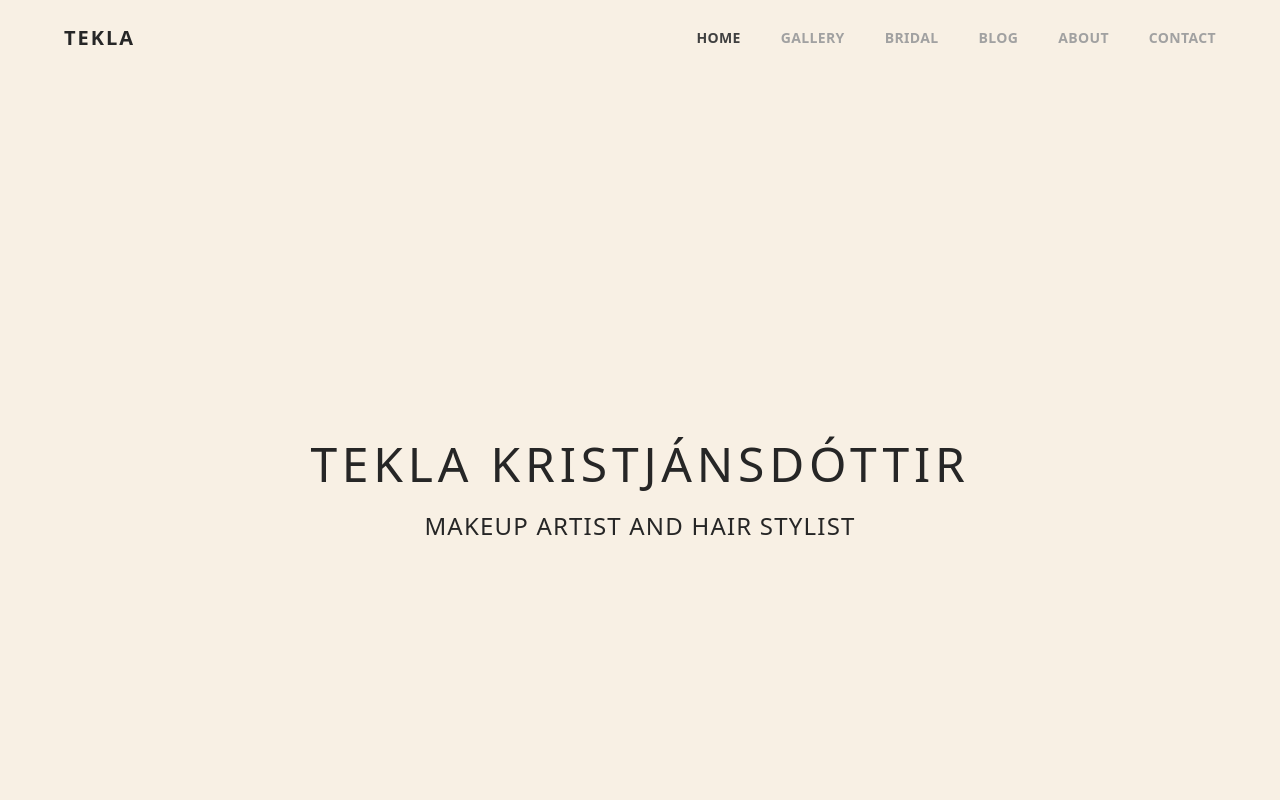
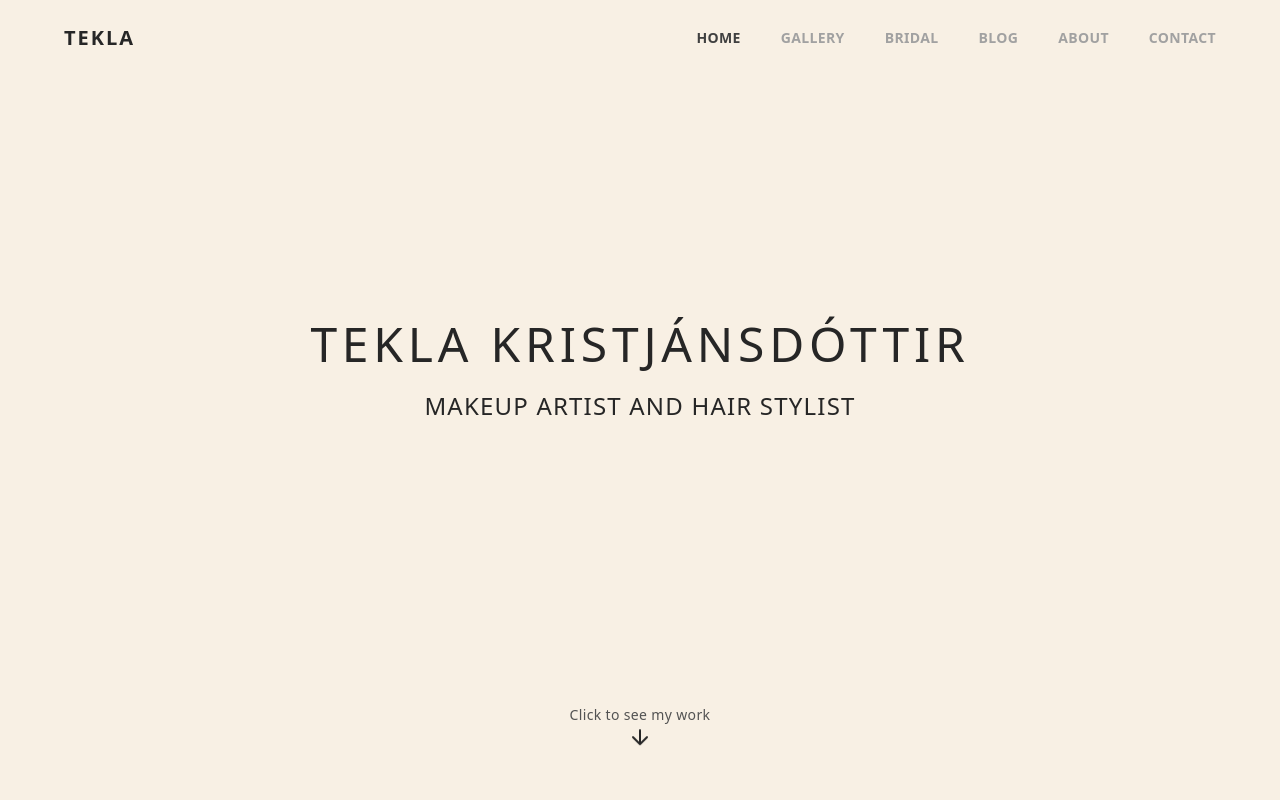
Before and after one commit to baldurlogi/tekla-portfolio, a React (Vite) app: page / in a window 1280 px wide. Shown: the top 800 px of the page. Built offline with nearby package versions, Linux system fonts and the light colour scheme.

Commit message:
small fixes

```diff
--- a/src/pages/Home.jsx
+++ b/src/pages/Home.jsx
@@ -3,11 +3,20 @@ import { Link } from 'react-router-dom'
 import image1 from '../assets/IMG_2688.jpg';
 
 const Home = () => {
+   const scrollToFeatured = () => {
+    document.getElementById('featured').scrollIntoView({
+      behavior: 'smooth',
+      block: 'start'
+    });
+   }
+
+
   return (
     <div className="flex flex-col gap-24">
 
       {/* ── Hero ─────────────────────────────────────────────────────── */}
-      <section className="min-h-screen flex items-center justify-center bg-[#f8f0e4]">
+      <section className="min-h-screen flex items-center justify-center bg-[#f8f0e4] pb-60 relative">
+      <div className="flex flex-col items-center">
         <h1
           className="text-center leading-tight uppercase tracking-widest text-3xl md:text-5xl animate-[fadeUp_.8s_ease-out_forwards]"
         >
@@ -16,11 +25,38 @@ const Home = () => {
             Makeup Artist&nbsp;and Hair Stylist
           </span>
         </h1>
+
+        {/* Scroll Down Button */}
+        <div className="absolute bottom-32 flex flex-col mt-2">
+          <button
+            onClick={scrollToFeatured}
+            className="flex flex-col items-center mt-2 animate-bounce cursor-pointer transition-opacity hover:opacity-70"
+            aria-label="Scroll to signature looks"
+          >
+            <span className="text-sm text-neutral-600 tracking-wide animate-pulse">
+              Click to see my work
+            </span>
+            <svg
+              width="24"
+              height="24"
+              viewBox="0 0 24 24"
+              fill="none"
+              stroke="currentColor"
+              strokeWidth="2"
+              strokeLinecap="round"
+              strokeLinejoin="round"
+              className="text-neutral-800"
+            >
+              <path d="M12 5v14M19 12l-7 7-7-7"/>
+            </svg>
+          </button>
+        </div>
+      </div>
       </section>
 
       {/* ── Featured Gallery Strip ───────────────────────────────────── */}
       <section id="featured" className="max-w-6xl mx-auto px-4">
-        <h2 className="text-2xl md:text-3xl font-semibold uppercase tracking-widest text-center">Signature Looks</h2>
+        <h2 className="text-2xl md:text-3xl font-semibold uppercase tracking-widest text-center mb-4 mt-6">Signature Looks</h2>
         {/* swap static imgs for <Link to="/gallery">…</Link> thumbnails, a slider, etc. */}
         <div className="grid grid-cols-2 md:grid-cols-4 gap-2">
           <img src={image1} alt="" className="aspect-square object-cover" />
@@ -49,7 +85,7 @@ const Home = () => {
 
       {/* ── Latest Blog Teasers ──────────────────────────────────────── */}
       <section className="max-w-6xl mx-auto px-4">
-        <h2 className="text-2xl md:text-3xl font-semibold uppercase tracking-widest text-center">Latest On The Blog</h2>
+        <h2 className="text-2xl md:text-3xl font-semibold uppercase tracking-widest text-center mb-4">Latest On The Blog</h2>
         <div className="grid md:grid-cols-3 gap-6">
           {[1,2,3].map(id => (
             <Link key={id} to={`/blog/post-${id}`} className="group">
```
